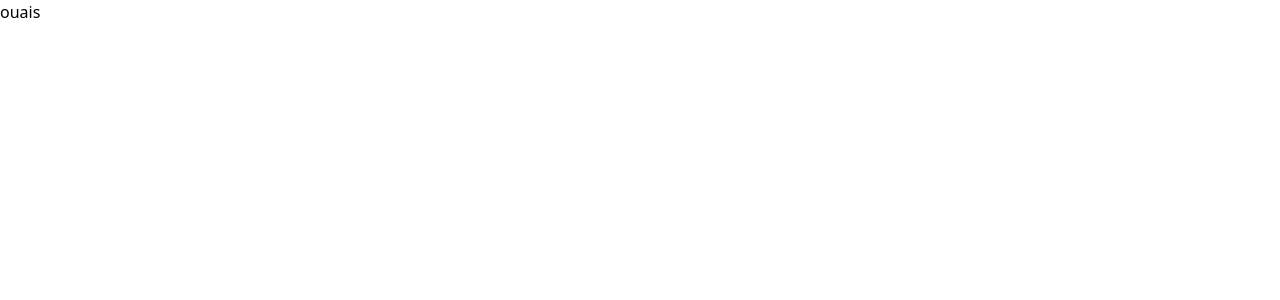
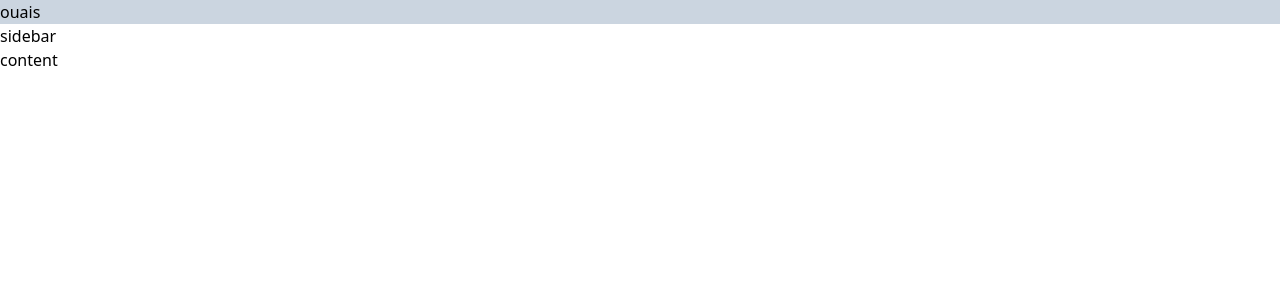
Before and after one commit to JeremyGendre/react-dashboard, a React (Create React App) app: page / in a window 1280 px wide. Shown: the top 300 px of the page. Built offline with nearby package versions, Linux system fonts and the light colour scheme.

Commit message:
adding the main components

```diff
--- a/src/App.tsx
+++ b/src/App.tsx
@@ -1,10 +1,17 @@
 import React from 'react';
 import './assets/App.css';
+import Header from "./component/Header";
+import Sidebar from "./component/Sidebar";
+import Content from "./component/Content";
 
 function App() {
   return (
     <div>
-      ouais
+        <Header/>
+        <div>
+            <Sidebar/>
+            <Content/>
+        </div>
     </div>
   );
 }
--- /dev/null
+++ b/src/component/Content.tsx
@@ -0,0 +1,9 @@
+import React from "react";
+
+export default function Content() {
+    return (
+        <div>
+            content
+        </div>
+    );
+}
--- /dev/null
+++ b/src/component/Header.tsx
@@ -0,0 +1,9 @@
+import React from 'react';
+
+export default function Header(){
+    return (
+        <div className="sticky top-0 bg-gray-400">
+            ouais
+        </div>
+    );
+}
--- /dev/null
+++ b/src/component/Sidebar.tsx
@@ -0,0 +1,9 @@
+import React from 'react';
+
+export default function Sidebar(){
+    return (
+        <div>
+            sidebar
+        </div>
+    );
+}
```
